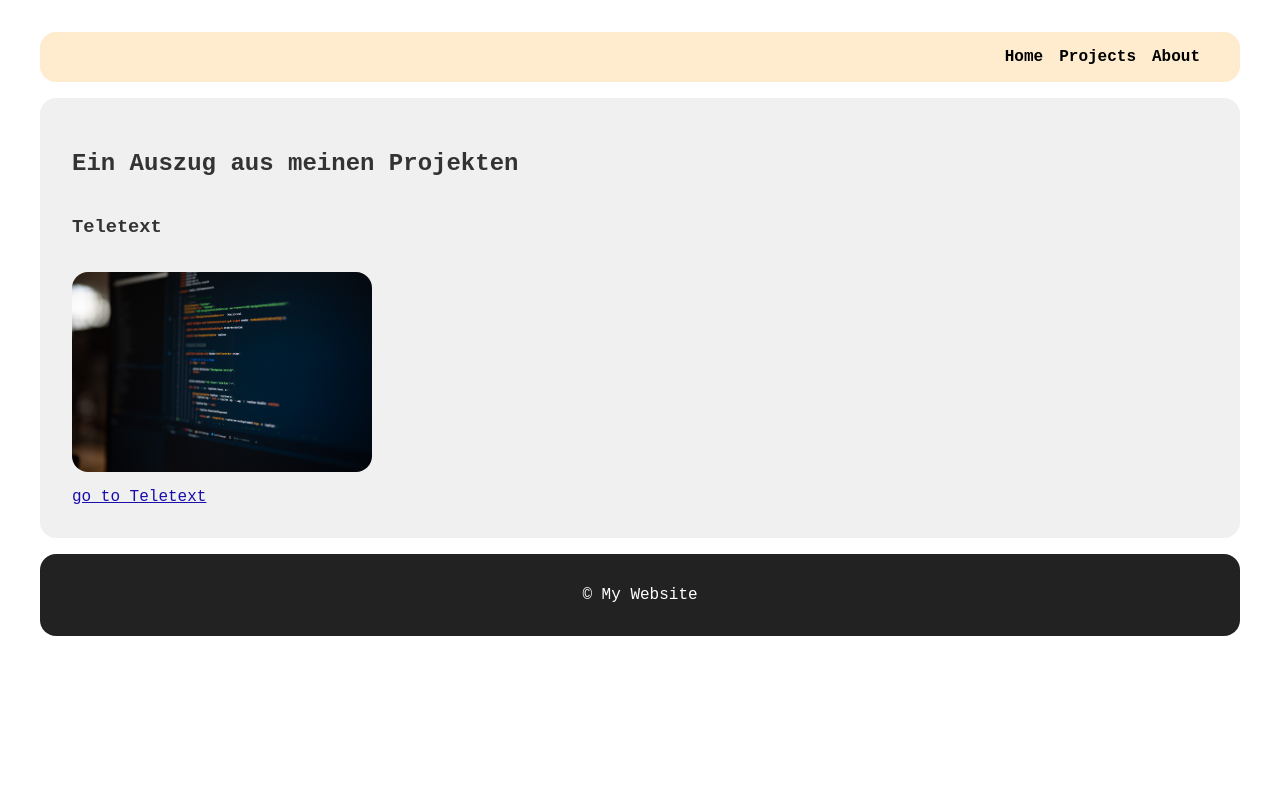
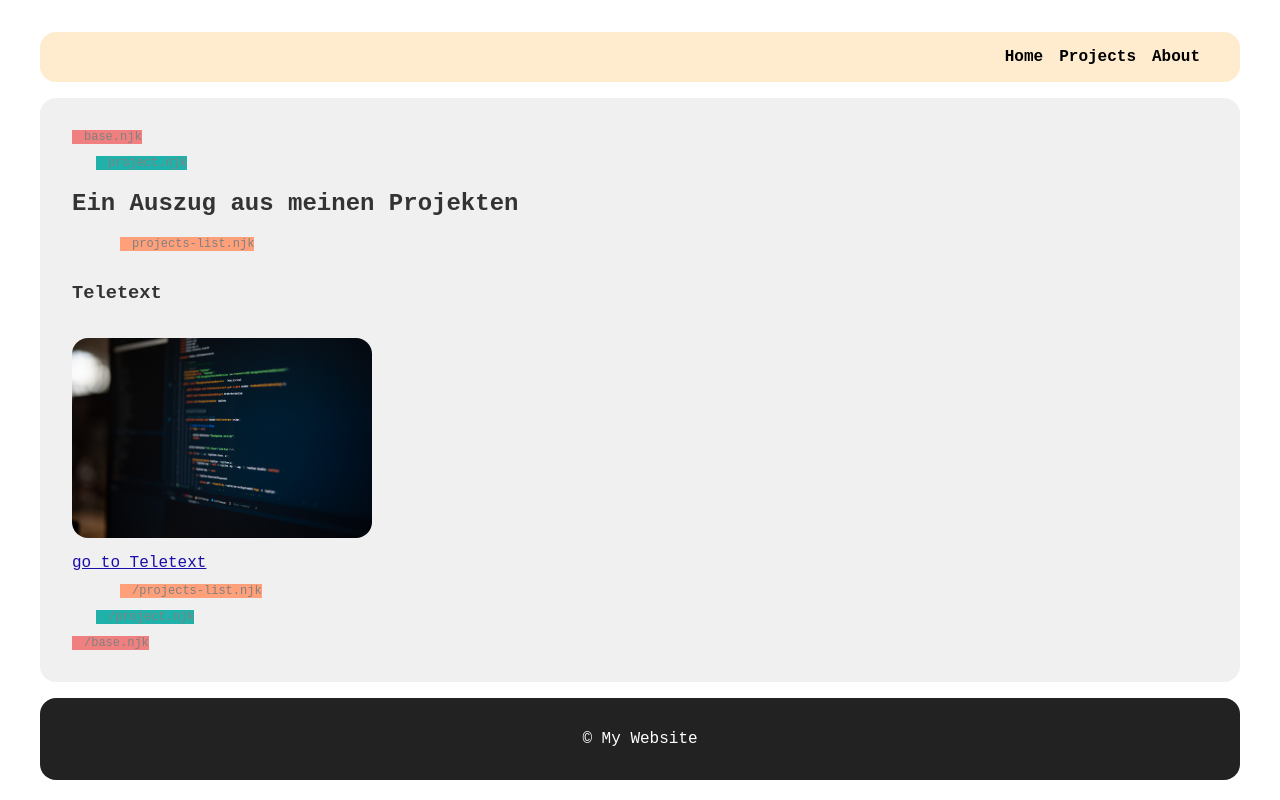
Before and after one commit to chrusu/11ty_iad15, an Eleventy site: page src/projects.md in a window 1280 px wide. Built offline with nearby package versions, Linux system fonts and the light colour scheme; Eleventy itself is replaced by a stand-in of ours; files that its build step writes are made by us from their sources; a web font is replaced by a local one.

Commit message:
added structure-debug-information

```diff
--- a/public/css/style.css
+++ b/public/css/style.css
@@ -64,3 +64,27 @@ ul {
     list-style-type: none;
     padding: 0;
 }
+
+
+.theme-debug {
+    color: grey;
+    background-color:aquamarine;
+    font-size: 12px;
+    padding-left: 1em;
+    width: fit-content
+}
+
+.theme-debug.level1 {
+    background-color: lightcoral;
+    margin: 0px;
+}
+
+.theme-debug.level2 {
+    background-color: lightseagreen;
+    margin-left: 2em;
+}
+
+.theme-debug.level3 {
+    background-color: lightsalmon;
+    margin-left: 4em;
+}
--- a/src/_includes/base.njk
+++ b/src/_includes/base.njk
@@ -15,7 +15,9 @@
     {% include "partials/header.njk" %}
 
     <main>
+        <p class="theme-debug level1">base.njk</p>
         {{ content | safe }}
+        <p class="theme-debug level1">/base.njk</p>
     </main>
 
     {% include "partials/footer.njk" %}
--- a/src/_includes/partials/projects-list.njk
+++ b/src/_includes/partials/projects-list.njk
@@ -1,5 +1,7 @@
 <link rel="stylesheet" href="/css/project-list.css">
 
+
+<p class="theme-debug level3">projects-list.njk</p>
 <section class="projects-section">
     <div class="projects-grid">
         {% for project in collections.projects %}
@@ -15,3 +17,4 @@
         {% endfor %}
     </div>
 </section>
+<p class="theme-debug level3">/projects-list.njk</p>
--- a/src/_includes/project-detail.njk
+++ b/src/_includes/project-detail.njk
@@ -1,9 +1,14 @@
 ---
 layout: base.njk
 ---
+
+<p class="theme-debug level3">project-detail.njk</p>
 
 
 <img src="{{ image }}" alt="{{ title }} image">
 <p>{{ description }}</p>
 
+
 {{ content | safe }}
+
+<p class="theme-debug level3">/project-detail.njk</p>
--- a/src/_includes/project.njk
+++ b/src/_includes/project.njk
@@ -1,7 +1,7 @@
 ---
 layout: base.njk
 ---
-
+<p class="theme-debug level2">project.njk</p>
 {{ content | safe }}
-
 {% include "partials/projects-list.njk" %}
+<p class="theme-debug level2">/project.njk</p>
--- a/src/css/style.css
+++ b/src/css/style.css
@@ -64,3 +64,27 @@ ul {
     list-style-type: none;
     padding: 0;
 }
+
+
+.theme-debug {
+    color: grey;
+    background-color:aquamarine;
+    font-size: 12px;
+    padding-left: 1em;
+    width: fit-content
+}
+
+.theme-debug.level1 {
+    background-color: lightcoral;
+    margin: 0px;
+}
+
+.theme-debug.level2 {
+    background-color: lightseagreen;
+    margin-left: 2em;
+}
+
+.theme-debug.level3 {
+    background-color: lightsalmon;
+    margin-left: 4em;
+}
```
Also changed, not shown: public/about/index.html (+2 -0 lines), public/index.html (+2 -0 lines), public/projects/index.html (+8 -2 lines), public/projects/teletext/index.html (+7 -0 lines).
